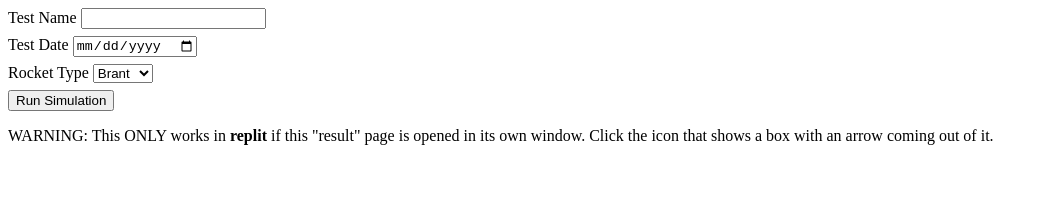
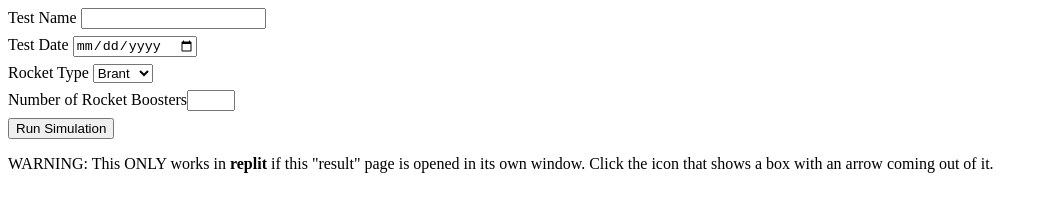
Before and after one commit to pizzadancer/Exercises-rocket-simulation, a plain HTML site: page index.html in a window 1280 px wide. Shown: the whole page, without its empty margins (0-1048 px from the left). Drawn offline with Linux system fonts and the light colour scheme.

Commit message:
boosterCount input added

```diff
--- a/index.html
+++ b/index.html
@@ -24,6 +24,7 @@
       <option value="terrier">Terrier</option>
       </select>
     </label>
+    <label>Number of Rocket Boosters<input type="number" name="boosterCount" min="1" max="9" /> </label>
     <button>Run Simulation</button>
   </form>
   <!-- Add a <label> and <input> for Test Name to the <form>. -->
```
